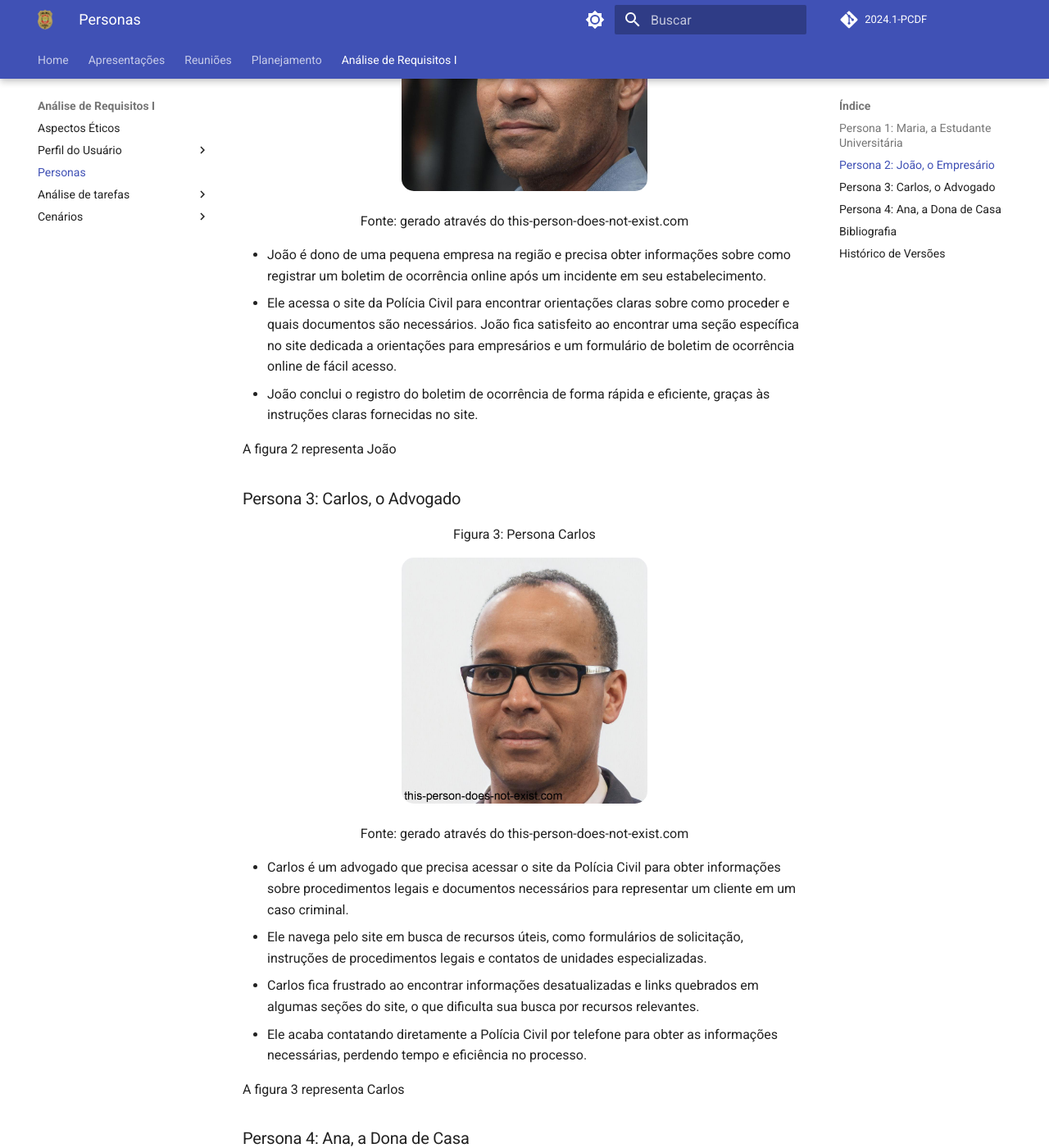
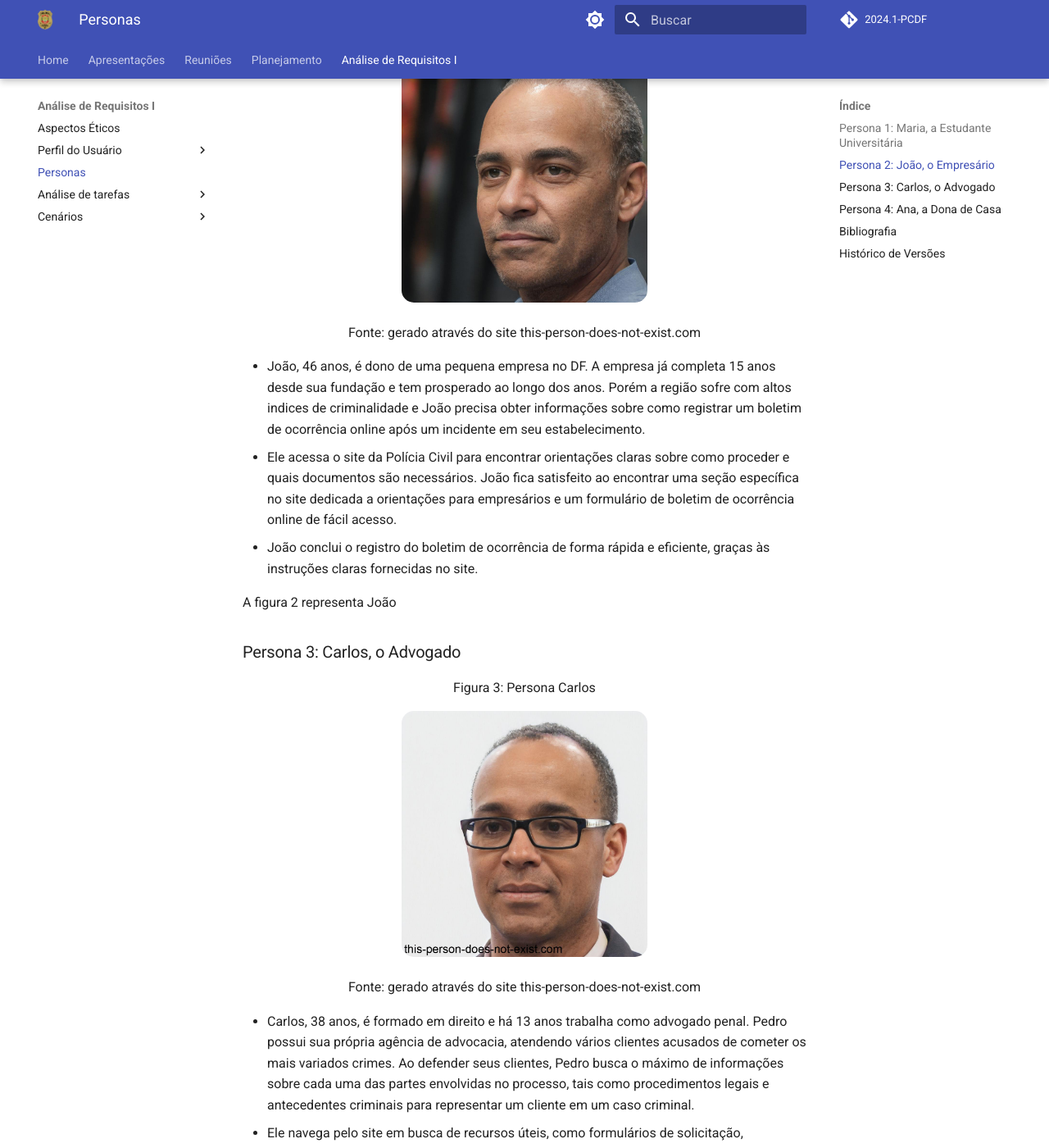
Before and after one commit to Interacao-Humano-Computador/2024.1-PCDF, an MkDocs documentation site: the page built from docs/analise_requisitos1/personas.md, in a window 1280 px wide and 1400 px high, scrolled down 1398 px. Shown: the whole window at 82% size. Built offline with MkDocs 1.6.1 and Material for MkDocs 9.7.7, drawn with Linux system fonts in a browser that asks for light colours; comment, search, counter and statistics services are not loaded; some of the changed text lies outside the part shown.

Commit message:
Melhoria nas personas pt1

```diff
--- a/docs/analise_requisitos1/personas.md
+++ b/docs/analise_requisitos1/personas.md
@@ -11,8 +11,9 @@
     <img src="../../assets/Analise_Requisitos/maria.jpeg" alt="maria" style="border-radius: 5%; width: 300px;"/>
 </p>
 
-<p style="text-align: center">Fonte: gerado através do this-person-does-not-exist.com</p>
+<p style="text-align: center">Fonte: gerado através do site this-person-does-not-exist.com</p>
 
+* Maria, de 24 anos, é estudante de jornalismo na Universidade de Brasília e vive em Brasília desde seu nascimento. Maria consome diversos jornais, sites de dados estatísticos e qualquer outro tipo de mídia que veicula dados relevantes e atuais, sempre checando suas fontes para embasar os dados que podem entrar em suas pesquisas e matérias jornalísticas, visando ter um ótimo portfólio que possa alavancar sua carreira.
 * Maria está fazendo um trabalho acadêmico sobre segurança pública na sua região e precisa de estatísticas recentes de criminalidade para embasar sua pesquisa.
 * Ela acessa o site da Polícia Civil em busca de relatórios e dados estatísticos sobre crimes na sua cidade.
 * Maria fica frustrada ao não conseguir encontrar facilmente as informações que procura, pois o site tem uma navegação confusa e os dados estão escondidos em submenus difíceis de localizar.
@@ -26,9 +27,9 @@
     <img src="../../assets/Analise_Requisitos/joao.jpeg" alt="ababaab" style="border-radius: 5%; width: 300px;"/>
 </p>
 
-<p style="text-align: center">Fonte: gerado através do this-person-does-not-exist.com</p>
+<p style="text-align: center">Fonte: gerado através do site this-person-does-not-exist.com</p>
 
-* João é dono de uma pequena empresa na região e precisa obter informações sobre como registrar um boletim de ocorrência online após um incidente em seu estabelecimento.
+* João, 46 anos, é dono de uma pequena empresa no DF. A empresa já completa 15 anos desde sua fundação e tem prosperado ao longo dos anos. Porém a região sofre com altos indices de criminalidade e João precisa obter informações sobre como registrar um boletim de ocorrência online após um incidente em seu estabelecimento.
 * Ele acessa o site da Polícia Civil para encontrar orientações claras sobre como proceder e quais documentos são necessários.
 João fica satisfeito ao encontrar uma seção específica no site dedicada a orientações para empresários e um formulário de boletim de ocorrência online de fácil acesso.
 * João conclui o registro do boletim de ocorrência de forma rápida e eficiente, graças às instruções claras fornecidas no site.
@@ -42,9 +43,9 @@
     <img src="../../assets/Analise_Requisitos/carlos.jpeg" alt="ababaab" style="border-radius: 5%; width: 300px;"/>
 </p>
 
-<p style="text-align: center">Fonte: gerado através do this-person-does-not-exist.com</p>
+<p style="text-align: center">Fonte: gerado através do site this-person-does-not-exist.com</p>
 
-* Carlos é um advogado que precisa acessar o site da Polícia Civil para obter informações sobre procedimentos legais e documentos necessários para representar um cliente em um caso criminal.
+* Carlos, 38 anos, é formado em direito e há 13 anos trabalha como advogado penal. Pedro possui sua própria agência de advocacia, atendendo vários clientes acusados de cometer os mais variados crimes. Ao defender seus clientes, Pedro busca o máximo de informações sobre cada uma das partes envolvidas no processo, tais como procedimentos legais e antecedentes criminais para representar um cliente em um caso criminal.
 * Ele navega pelo site em busca de recursos úteis, como formulários de solicitação, instruções de procedimentos legais e contatos de unidades especializadas.
 * Carlos fica frustrado ao encontrar informações desatualizadas e links quebrados em algumas seções do site, o que dificulta sua busca por recursos relevantes.
 * Ele acaba contatando diretamente a Polícia Civil por telefone para obter as informações necessárias, perdendo tempo e eficiência no processo.
@@ -58,9 +59,9 @@
     <img src="../../assets/Analise_Requisitos/ana.jpeg" alt="ababaab" style="border-radius: 5%; width: 300px;"/>
 </p>
 
-<p style="text-align: center">Fonte: gerado através do this-person-does-not-exist.com</p>
+<p style="text-align: center">Fonte: gerado através do site this-person-does-not-exist.com</p>
 
-* Ana é uma dona de casa preocupada com a segurança de sua família e de seu bairro.
+* Ana, 35 anos, é dona de casa e junto com seu marido possui três filhos, todos menores de idade. Ana quer que seus filhos cresçam e se tornem bons cidadãos, exerçam seus direitos e vivam sob a lei vigente onde quer que morem. Em algum momento da vida de cada um deles, Ana precisará tirar sua carteira de identidade, assim como precisará pedir uma segunda via em caso de perda ou caso a identidade sofra danos físicos preocupada com a segurança de sua família e de seu bairro.
 * Ela acessa o site da Polícia Civil em busca de dicas de segurança e informações sobre como relatar atividades suspeitas na vizinhança.
 * Ana fica aliviada ao encontrar uma seção dedicada a dicas de segurança para residências, incluindo medidas preventivas e conselhos sobre como proteger sua família e seus pertences. Além disso, ela descobre um formulário de denúncia online que permite relatar anonimamente atividades suspeitas à polícia.
 * Sentindo-se mais informada e capacitada, Ana implementa algumas das sugestões de segurança em sua casa e usa o formulário de denúncia para relatar uma atividade suspeita que observou recentemente em sua vizinhança.
```
